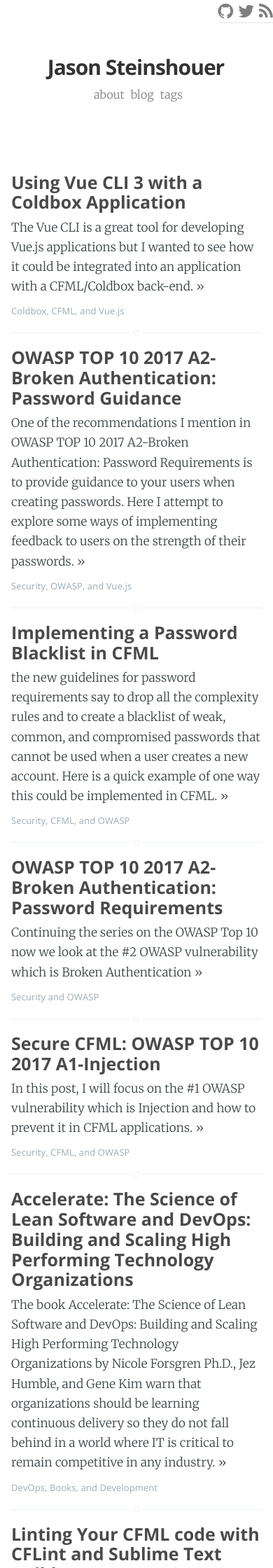
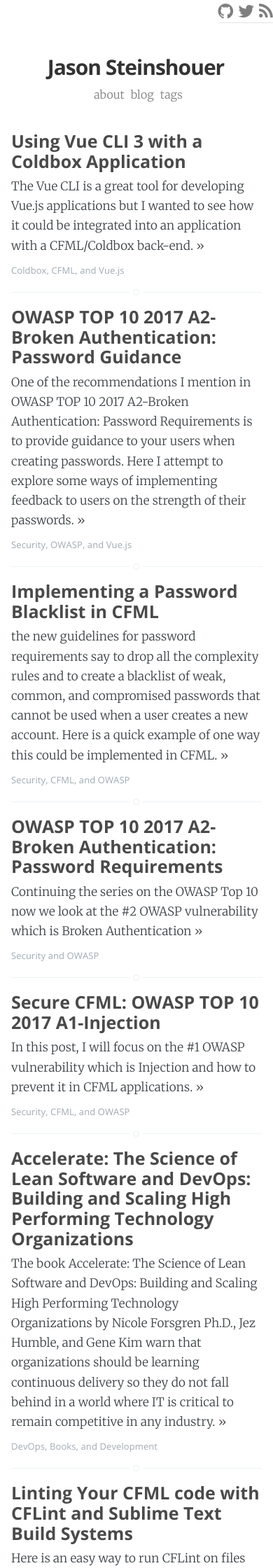
Before and after one commit to jsteinshouer/jsteinshouer.github.io, a Jekyll site: the page built from index.html, in a window 390 px wide. Shown: the top 2240 px of the page at 70% size. Built offline with Jekyll 4.4.1, drawn with Linux system fonts in a browser that asks for light colours; the list of posts is cut into pages by our own code.

Commit message:
Updating styles

```diff
--- a/assets/css/screen.css
+++ b/assets/css/screen.css
@@ -1393,7 +1393,7 @@
         height: auto;
         min-height: 240px;
         height: 20%;
-        padding: 15% 0;
+        padding-top: 15%;
     }
 
     .scroll-down,
@@ -1504,11 +1504,7 @@
 
     .main-header {
         margin-bottom: 15px;
-        height: 20%;
-    }
-
-    .no-cover.main-header {
-        height: 20%;
+        height: 10%;
     }
 
     .archive-template .main-header {
```
